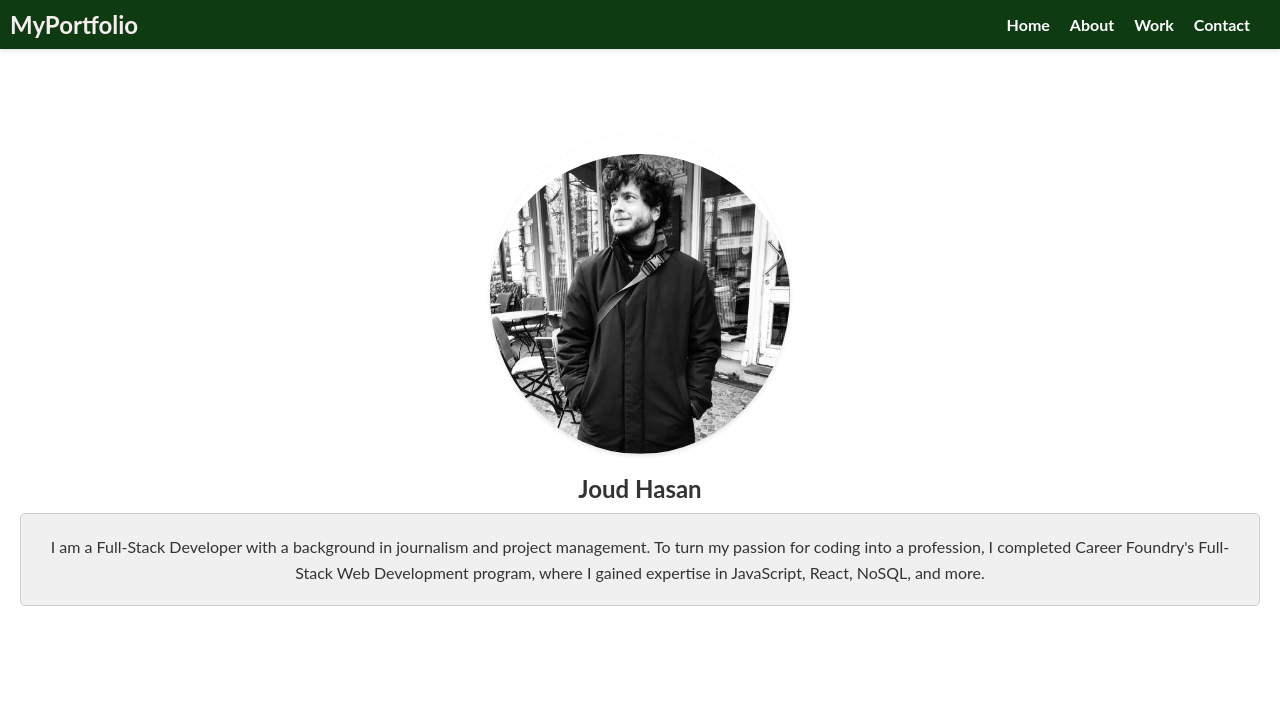
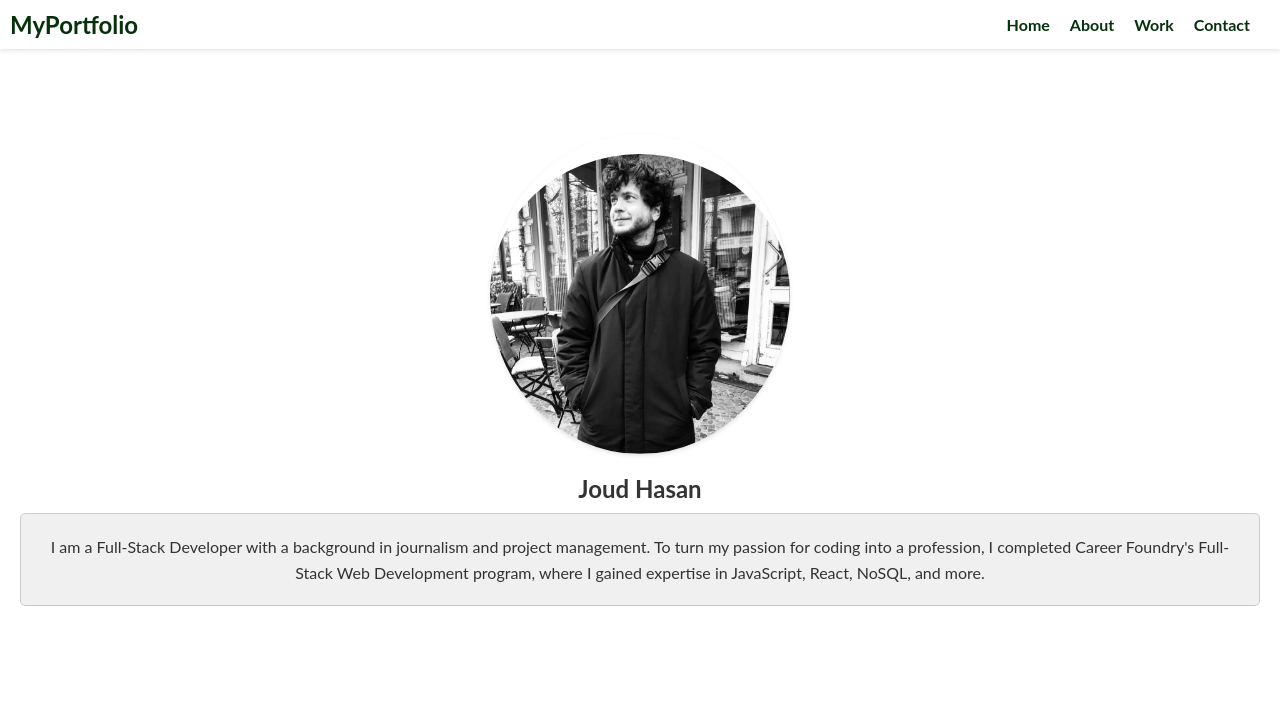
Before and after one commit to JoudHasan/My-project-website-portfolio, a plain HTML site: page index.html in a window 1280 px wide. Shown: the top 723 px of the page. Drawn offline with nearby package versions, Linux system fonts and the light colour scheme.

Commit message:
header to white

```diff
--- a/CSS/style.production.css
+++ b/CSS/style.production.css
@@ -17,7 +17,7 @@ body {
 }
 
 .page-header {
-  background-color: #0f3b13;
+  background-color: #ffffff;
   padding: 10px;
   box-shadow: 0px 2px 4px rgba(0, 0, 0, 0.1);
   margin-bottom: 25px;
@@ -35,7 +35,7 @@ body {
 .headername {
   font-size: 24px;
   font-weight: bold;
-  color: rgb(247, 239, 239);
+  color: rgb(7, 49, 11);
 }
 
 .main-navigation {
@@ -53,7 +53,8 @@ body {
 
 .navigation-list__item {
   text-decoration: none;
-  color: white;
+  color: rgb(7, 49, 11);
+
   font-size: 16px;
   font-weight: bold;
   transition: color 0.3s ease;
```
